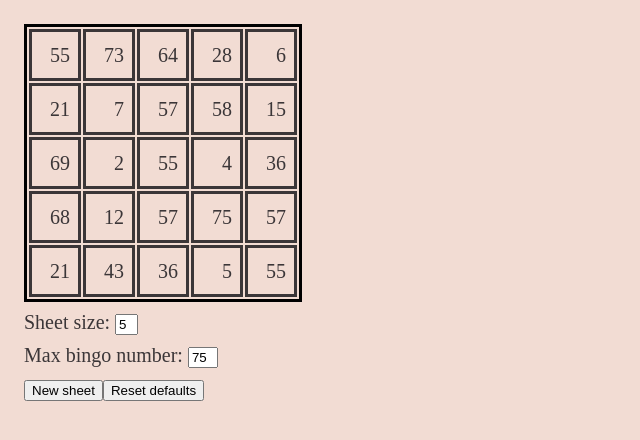
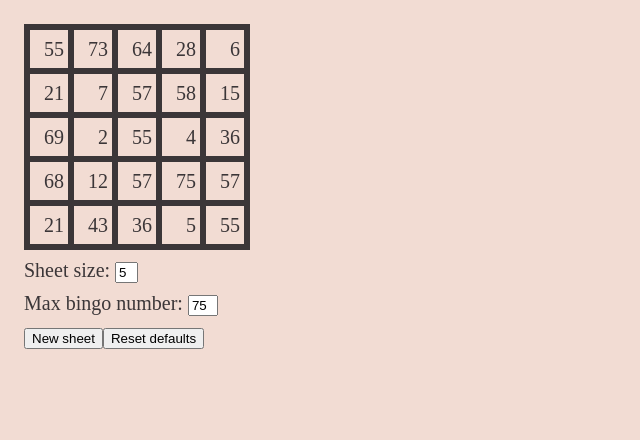
Before and after one commit to robbradyire/my-site, a React (Create React App) app: page /bingo in a window 1280 px wide. Shown: the top 440 px of the page, without its empty margins (0-640 px from the left). Built offline with nearby package versions, Linux system fonts and the light colour scheme; a web font is replaced by a local one.

Commit message:
Tweak table css a lil' more

```diff
--- a/src/components/bingo/BingoTable.tsx
+++ b/src/components/bingo/BingoTable.tsx
@@ -1,9 +1,11 @@
 import React from 'react';
 import styled from 'styled-components';
 import Cell from './Cell';
+import { Colour } from '../../theme/colour';
 
 const StyledTable = styled.table`
-  border: medium solid black;
+  border: medium solid ${Colour.dark};
+  border-spacing: 0;
 `;
 
 interface BingoTableProps {
--- a/src/components/bingo/Cell.tsx
+++ b/src/components/bingo/Cell.tsx
@@ -9,7 +9,7 @@ const Cell = styled.td<CellProps>`
   border: medium solid ${Colour.dark};
   cursor: pointer;
   height: 3ch;
-  padding: 8px;
+  padding: 4px;
   text-align: right;
   width: 3ch;
   ${(props) =>
```
